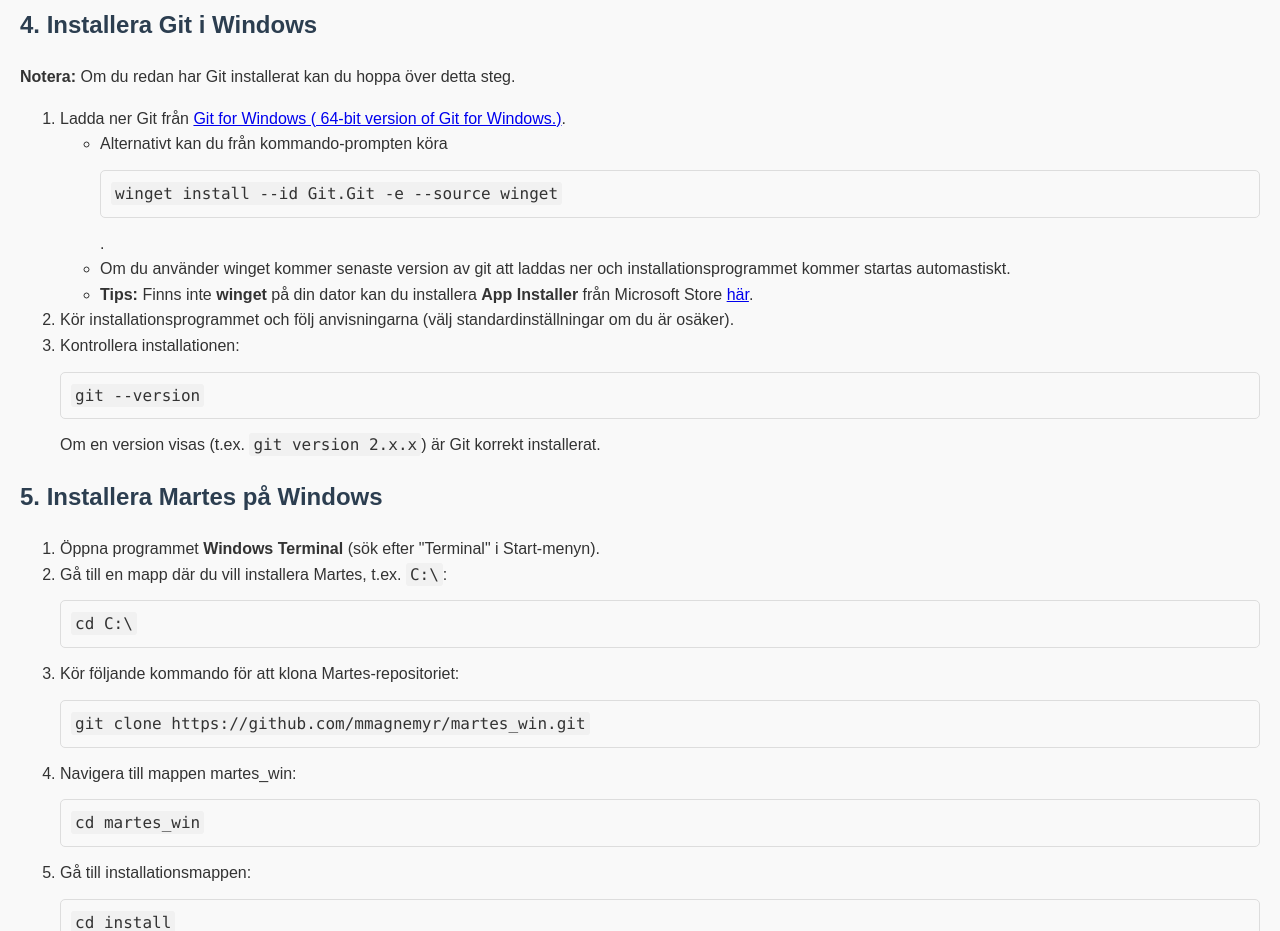
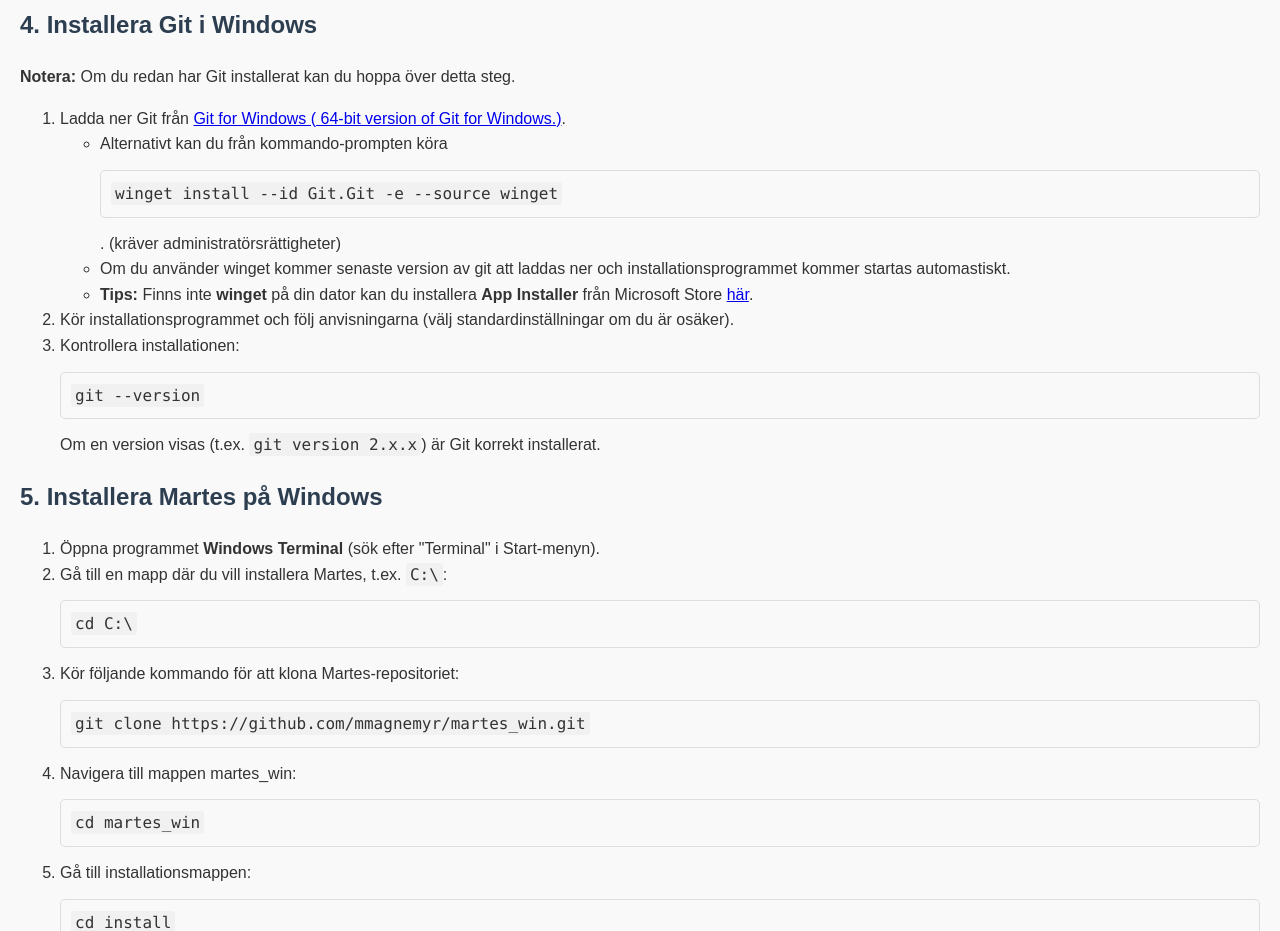
Before and after one commit to Profu-AB/martes_win, a plain HTML site: page index.html in a window 1280 px wide. Shown: the part 1460-2391 px from the top of the page. Drawn offline with Linux system fonts and the light colour scheme.

Commit message:
updated index.html

```diff
--- a/index.html
+++ b/index.html
@@ -120,7 +120,7 @@
 
             <li>Ladda ner Git från <a href="https://git-scm.com/downloads/win" target="_blank">Git for Windows ( 64-bit version of Git for Windows.)</a>.</li>
             <ul>
-                <li>Alternativt kan du från kommando-prompten köra <pre><code>winget install --id Git.Git -e --source winget</code></pre>.</li>
+                <li>Alternativt kan du från kommando-prompten köra <pre><code>winget install --id Git.Git -e --source winget</code></pre>. (kräver administratörsrättigheter)</li>
                 <li>Om du använder winget kommer senaste version av git att laddas ner och installationsprogrammet kommer startas automastiskt.</li>
                 <li><strong>Tips:</strong> Finns inte <strong>winget</strong> på din dator kan du installera <strong>App Installer</strong> från Microsoft Store <a href="https://apps.microsoft.com/detail/9nblggh4nns1?hl=en-US&gl=SE">här</a>.</li>
             </ul>
```
